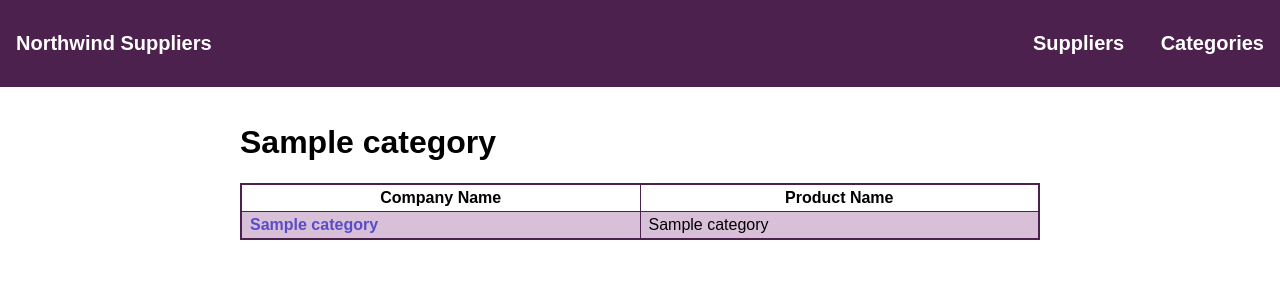
After one commit to deeryeus/Northwind-Suppliers, a Flask app: template templates/category_info.html in a window 1280 px wide. The commit adds this page. Shown: the top 300 px of the page. Run offline with Flask 2, Linux system fonts and the light colour scheme; the template is opened without the code that fills it: most values are stand-ins (such as "Sample title", 1, 10 or a date in 2020).

Commit message:
added individual categories pages; link functionality; updated nav

```diff
--- a/app.py
+++ b/app.py
@@ -1,6 +1,6 @@
 from flask import Flask
 from flask import render_template
-from database import get_supplier_info, get_supplier_products, get_categories
+from database import get_supplier_info, get_supplier_products, get_categories, get_category_info
 
 app = Flask(__name__)
 
@@ -26,3 +26,10 @@ def categories():
     categories = get_categories()
 
     return render_template('categories.html', categories=categories)
+
+@app.route("/categories/<int:category_id>")
+def category_info(category_id):
+
+    category_info = get_category_info(category_id)
+
+    return render_template('category_info.html', category_info=category_info)
--- a/static/style.css
+++ b/static/style.css
@@ -6,7 +6,8 @@ body {
 .navbar {
     position: fixed;
     display: flex;
-    justify-content: space-around;
+    justify-content: space-between;
+    align-items: center;
     top: 0px;
     left: 0px;
     width: 100%;
@@ -14,26 +15,35 @@ body {
     color: white;
 }
 
-.navbar-item {
+.navbar-links {
+    list-style: none;
+}
+
+.navbar-item, .navbar-links li {
     display: inline-block;
     font-weight: bold;
     padding: 1rem;
 }
 
-.navbar-item a {
+.navbar-item a, .navbar-links li a {
     color: white;
     text-decoration: none;
     font-size: 20px;
     font-weight: bold;
+    transition: all 0.3s ease 0s;
 }
 
-.navbar-item a:hover {
-    color: rgb(180, 120, 162);
+.navbar-item a:hover, .navbar-links li a:hover {
+    color: rgb(218, 160, 200);
+}
+
+.navbar-item a:active, .navbar-links li a:active {
+    color: rgb(199, 123, 175);
 }
 
 .container {
     max-width: 800px;
-    margin: 55px auto 0px;
+    margin: 87px auto 0px;
     padding-top: 1rem;
 }
 
@@ -67,6 +77,26 @@ thead th:nth-child(1) {
 
   tr td a {
       font-weight: bold;
-      color:rgb(82, 68, 211);
+      color:rgb(89, 76, 202);
       text-decoration: none;
   }
+
+/* when previously clicked */
+  tr td a:visted {
+    font-weight: bold;
+    color:rgb(89, 76, 202);
+    text-decoration: none;
+}
+
+tr td a:hover {
+    font-weight: bold;
+    color:rgb(110, 97, 221);
+    text-decoration: none;
+}
+
+/* when clicked */
+tr td a:active {
+    font-weight: bold;
+    color:rgb(65, 54, 167);
+    text-decoration: none;
+}
--- a/templates/categories.html
+++ b/templates/categories.html
@@ -14,7 +14,7 @@
 
         {% for category in categories %}
         <tr>
-            <td>{{ category['CategoryName'] }}</td>
+            <td><a href="{{ url_for('category_info', category_id=category['Id']) }}">{{ category['CategoryName'] }}</a></td>
             <td>{{ category['Description'] }}</td>
             <td>{{ category['CategoryCount'] }}</td>
         </tr>
--- /dev/null
+++ b/templates/category_info.html
@@ -0,0 +1,23 @@
+{% extends 'main.html' %}
+
+{% block container %}
+
+<div class="container">
+    <h1>{{ category_info[0]['CategoryName'] }}</h1>
+
+    <table>
+        <tr>
+            <th>Company Name</th>
+            <th>Product Name</th>
+        </tr>
+
+        {% for category in category_info %}
+        <tr>
+            <td><a href="{{ url_for('products', supplier_id=category['SupplierId']) }}">{{ category['CompanyName'] }}</a></td>
+            <td>{{ category['ProductName'] }}</td>
+        </tr>
+        {% endfor %}
+    </table>
+</div>
+
+{% endblock %}
--- a/templates/main.html
+++ b/templates/main.html
@@ -10,14 +10,20 @@
 </head>
 
 <body>
-
+    <header>
         <nav class="navbar">
             <div class="navbar-item">
                 <a href="{{ url_for('main') }}">
                     Northwind Suppliers
                 </a>
             </div>
+
+            <ul class="navbar-links">
+                <li><a href="{{ url_for('main') }}">Suppliers</a></li>
+                <li><a href="{{ url_for('categories') }}">Categories</a></li>
+            </ul>
         </nav>
+    </header>
 
     {% block container %}
 
--- a/templates/products.html
+++ b/templates/products.html
@@ -8,6 +8,7 @@
     <table>
         <tr>
             <th>Product Name</th>
+            <th>Category</th>
             <th>Quantity Per Unit</th>
             <th>Unit Price</th>
         </tr>
@@ -15,6 +16,7 @@
         {% for product in products %}
         <tr>
             <td>{{ product['ProductName'] }}</td>
+            <td><a href="{{ url_for('category_info', category_id=product['CategoryId']) }}">{{ product['CategoryName'] }}</a></td>
             <td>{{ product['QuantityPerUnit'] }}</td>
             <td>{{ product['UnitPrice'] }}</td>
         </tr>
```
Also changed, not shown: database.py (+19 -2 lines). Lines whose indentation alone changed are shown as unchanged.
